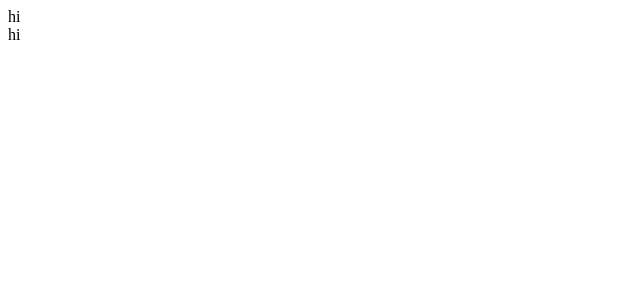
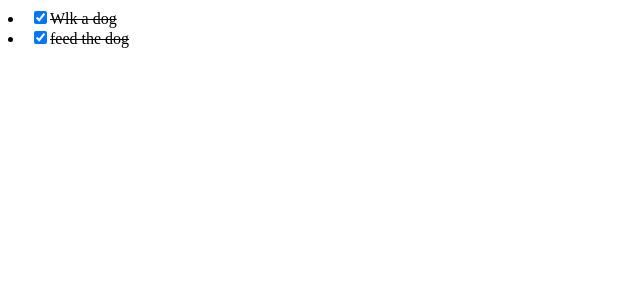
Before and after one commit to Anita-ihuman/To-do-typescript, a React (Create React App) app: page / in a window 1280 px wide. Shown: the top 300 px of the page, without its empty margins (0-640 px from the left). Built offline with nearby package versions, Linux system fonts and the light colour scheme.

Commit message:
Fixing list items

```diff
--- /dev/null
+++ b/src/TodoListItem.css
@@ -0,0 +1,3 @@
+.complete{
+    text-decoration: line-through;
+}
--- a/src/TodoListItem.tsx
+++ b/src/TodoListItem.tsx
@@ -1,13 +1,20 @@
 import React from 'react';
 import { Interface } from 'readline';
+import './TodoListItem.css';
 
 interface TodoListItemProps {
-    todo: {
-        text: string;
-        complete: boolean;
-    };
+    todo: Todo;
+    toggleTodos: ToggleTodo;
 }
 
-export const TodoListItem: React.FC<TodoListItemProps> = ({ todo }) => {
-    return <div>hi</div>;
+export const TodoListItem: React.FC<TodoListItemProps> = ({ todo, toggleTodos  }) => {
+    return <li>
+        <label  className={todo.complete ? 'complete' : undefined}>
+            <input
+                type='checkbox'
+                checked={todo.complete}
+                onChange={() => toggleTodos(todo)}/>
+            {todo.text}
+        </label>
+    </li>;
 };
```
